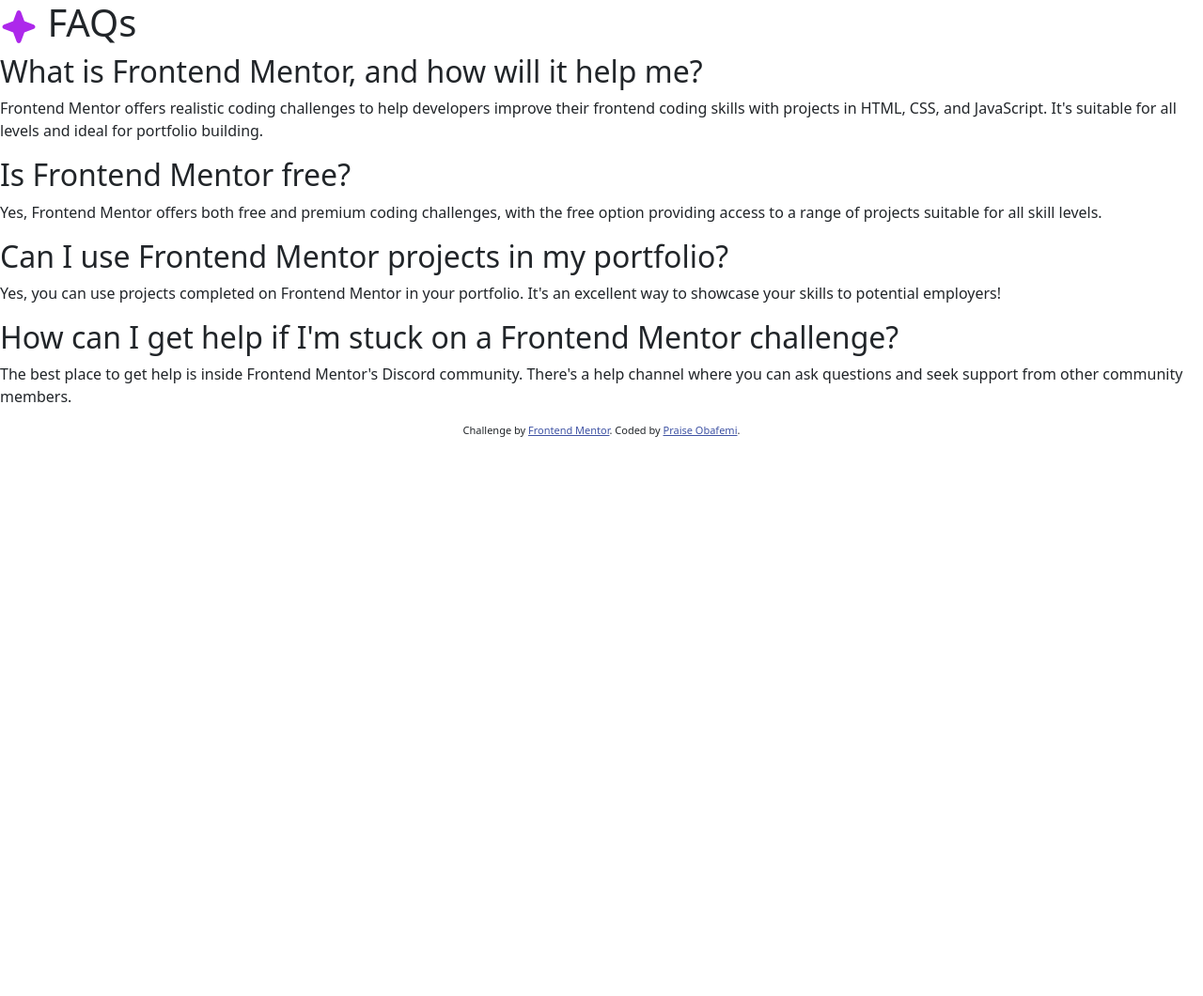
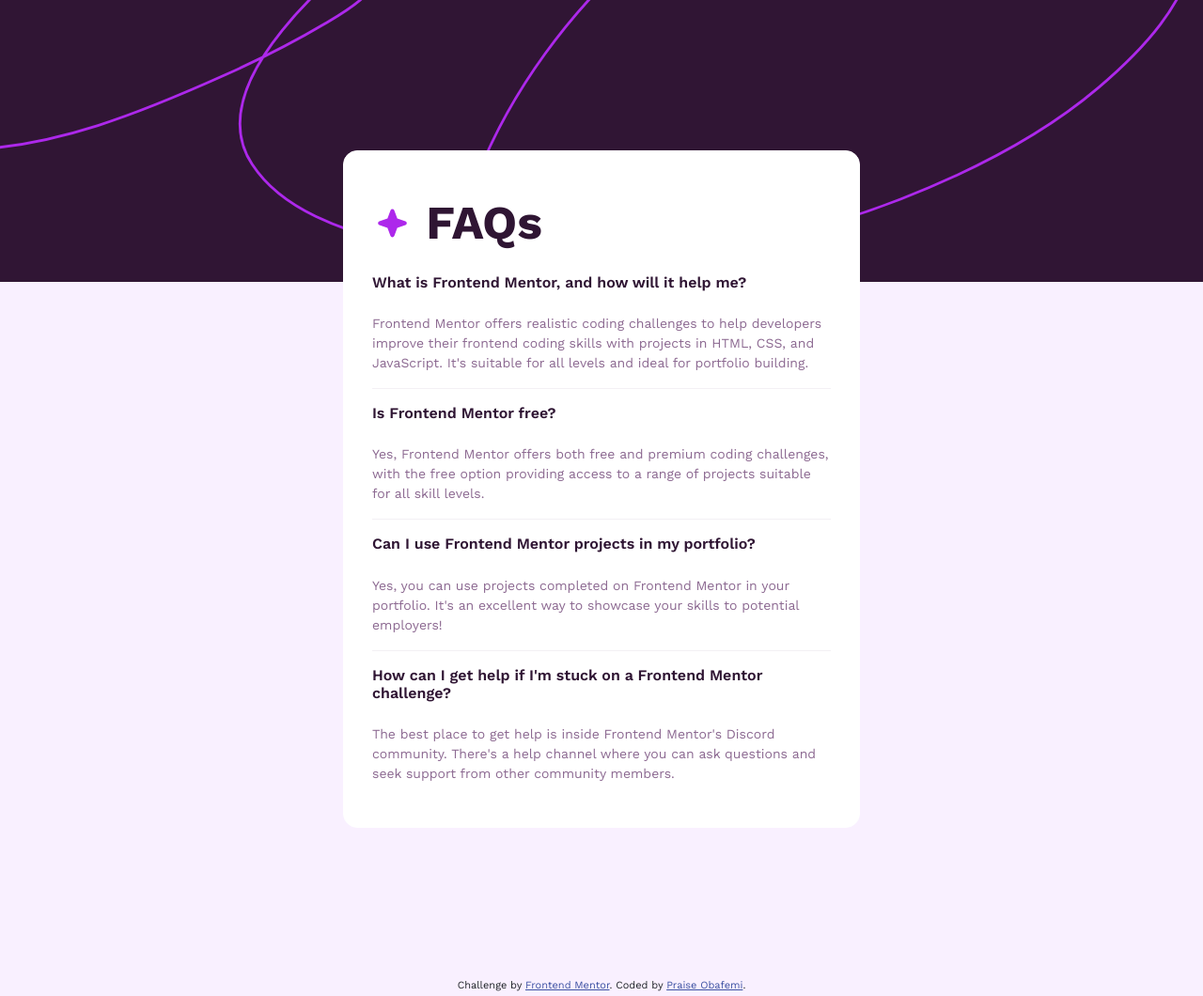
Before and after one commit to PraiseKemi/faq-accordion, a plain HTML site: page index.html in a window 1280 px wide. Shown: the whole page at 94% size. Before the commit the page ends 800 px from the top, so only its background shows below. Drawn offline with nearby package versions, Linux system fonts and the light colour scheme.

Commit message:
styled the page in CSS to make it more presentable. Made use of relative positioning to fiq the FAQ section slightly into the hero section

```diff
--- a/index.html
+++ b/index.html
@@ -10,49 +10,73 @@
       sizes="32x32"
       href="./assets/images/favicon-32x32.png"
     />
-    <link rel="stylesheet" href="style.css" />
     <link
       href="https://cdn.jsdelivr.net/npm/bootstrap@5.3.3/dist/css/bootstrap.min.css"
       rel="stylesheet"
       integrity="sha384-QWTKZyjpPEjISv5WaRU9OFeRpok6YctnYmDr5pNlyT2bRjXh0JMhjY6hW+ALEwIH"
       crossorigin="anonymous"
     />
+    <link rel="preconnect" href="https://fonts.googleapis.com" />
+    <link rel="preconnect" href="https://fonts.gstatic.com" crossorigin />
+    <link
+      href="https://fonts.googleapis.com/css2?family=Montserrat:ital,wght@0,100..900;1,100..900&family=Work+Sans:ital,wght@0,100..900;1,100..900&display=swap"
+      rel="stylesheet"
+    />
+    <link rel="stylesheet" href="style.css" />
 
     <title>Frontend Mentor | FAQ accordion</title>
   </head>
   <body>
-    <h1>
-      <span><img src="/assets/images/icon-star.svg" alt="star" /></span> FAQs
+    <section class="header-section"></section>
+    <section class="faq-section">
+      <h1 class="mb-4 mt-3">
+        <span
+          ><img
+            src="/assets/images/icon-star.svg"
+            alt="star"
+            class="img-fluid mb-2 ms-1 me-1"
+        /></span>
+        FAQs
       </h1>
-    <h2>What is Frontend Mentor, and how will it help me?</h2>
+      <h2 class="mb-4">What is Frontend Mentor, and how will it help me?</h2>
       <p>
         Frontend Mentor offers realistic coding challenges to help developers
         improve their frontend coding skills with projects in HTML, CSS, and
-      JavaScript. It's suitable for all levels and ideal for portfolio building.
+        JavaScript. It's suitable for all levels and ideal for portfolio
+        building.
       </p>
-    <h2>Is Frontend Mentor free?</h2>
+      <hr />
+      <h2 class="mb-4">Is Frontend Mentor free?</h2>
       <p>
-      Yes, Frontend Mentor offers both free and premium coding challenges, with
-      the free option providing access to a range of projects suitable for all
-      skill levels.
+        Yes, Frontend Mentor offers both free and premium coding challenges,
+        with the free option providing access to a range of projects suitable
+        for all skill levels.
       </p>
-    <h2>Can I use Frontend Mentor projects in my portfolio?</h2>
+      <hr />
+      <h2 class="mb-4">Can I use Frontend Mentor projects in my portfolio?</h2>
       <p>
-      Yes, you can use projects completed on Frontend Mentor in your portfolio.
-      It's an excellent way to showcase your skills to potential employers!
+        Yes, you can use projects completed on Frontend Mentor in your
+        portfolio. It's an excellent way to showcase your skills to potential
+        employers!
       </p>
-    <h2>How can I get help if I'm stuck on a Frontend Mentor challenge?</h2>
+      <hr />
+      <h2 class="mb-4">
+        How can I get help if I'm stuck on a Frontend Mentor challenge?
+      </h2>
       <p>
-      The best place to get help is inside Frontend Mentor's Discord community.
-      There's a help channel where you can ask questions and seek support from
-      other community members.
+        The best place to get help is inside Frontend Mentor's Discord
+        community. There's a help channel where you can ask questions and seek
+        support from other community members.
       </p>
+    </section>
 
+    <footer>
       <div class="attribution">
         Challenge by
         <a href="https://www.frontendmentor.io?ref=challenge" target="_blank"
           >Frontend Mentor</a
         >. Coded by <a href="#">Praise Obafemi</a>.
       </div>
+    </footer>
   </body>
 </html>
--- a/style.css
+++ b/style.css
@@ -1,10 +1,60 @@
-@font-face {
-    font-family: 'WorkSans';
-    src: url('/assets/fonts/WorkSans-VariableFont_wght.ttf');
+:root {
+    --primary-font: "Work Sans", sans-serif;
+    --primary-color: hsl(292, 42%, 14%);
+    --secondary-color: hsl(292, 16%, 49%);
 }
 
 body {
-    font-family: 'WorkSans';
+    font-family: var(--primary-font);
+    background: hsl(275, 100%, 97%);
+}
+
+h1 {
+    font-weight: 700;
+    color: var(--primary-color);
+    font-size: 50px;
+}
+
+h1 span img {
+   width: 35px;
+}
+
+h2 {
+    font-size: 16px;
+    font-weight: 600;
+    color: var(--primary-color);
+}
+
+p {
+    font-size: 14px;
+    color: var(--secondary-color);
+}
+
+hr {
+    color:hsl(292, 16%, 49%, 0.4);
+}
+
+footer {
+    margin: 20px 0 20px;
+}
+
+.header-section {
+    padding: 150px 0;
+    background: hsl(292, 42%, 14%);
+    background-image: url(/assets/images/background-pattern-desktop.svg);
+    background-size: cover;
+    background-position: center;
+}
+
+.faq-section {
+    position: relative;
+    bottom: 140px;
+    max-width: 550px;
+    border: 1px solid hsl(0, 0%, 100%);
+    border-radius: 15px;
+    background: hsl(0, 0%, 100%);
+    padding: 30px;
+    margin: 0 auto;
 }
 
 .attribution {
```
Lines whose indentation alone changed are shown as unchanged.
